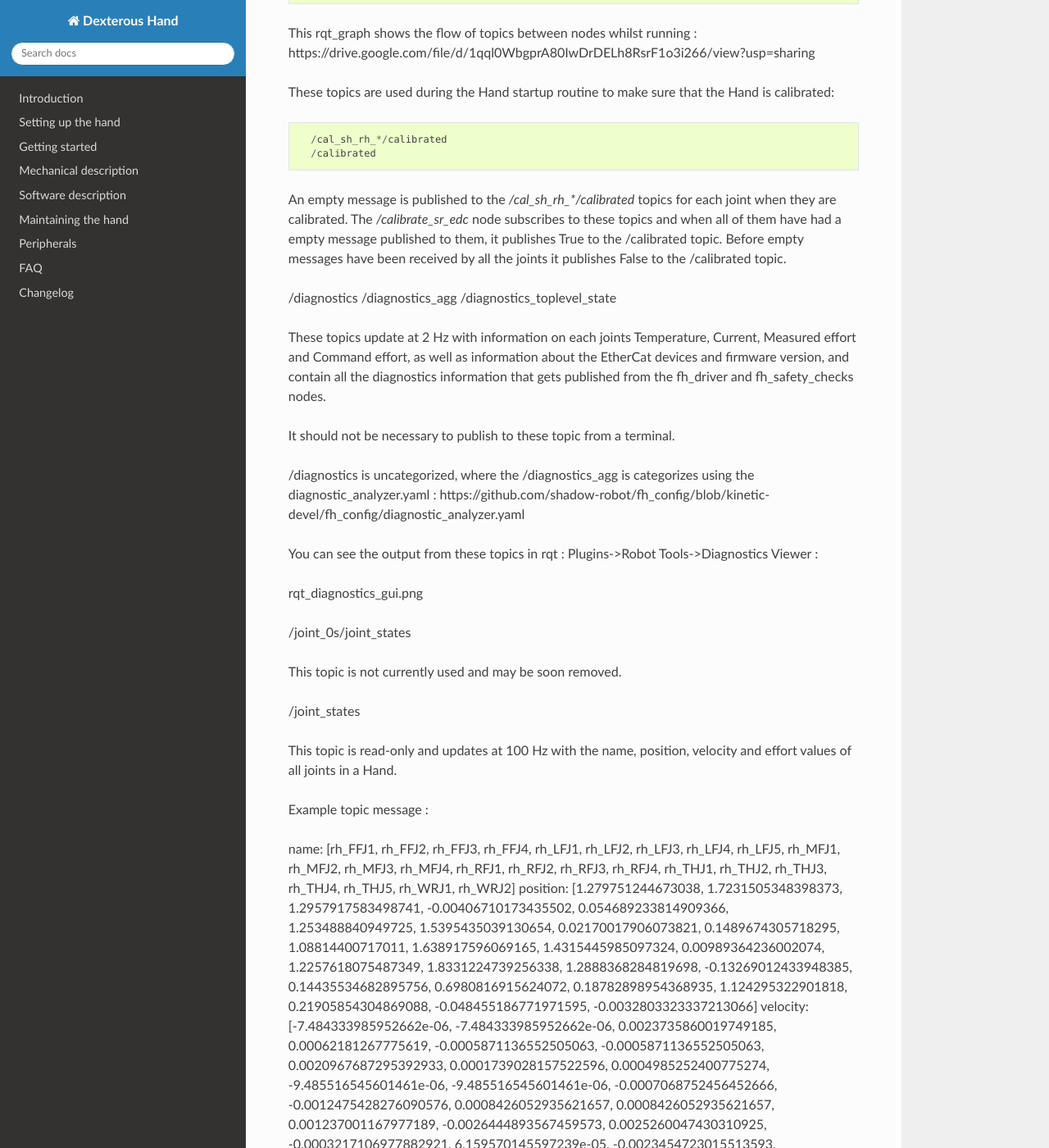
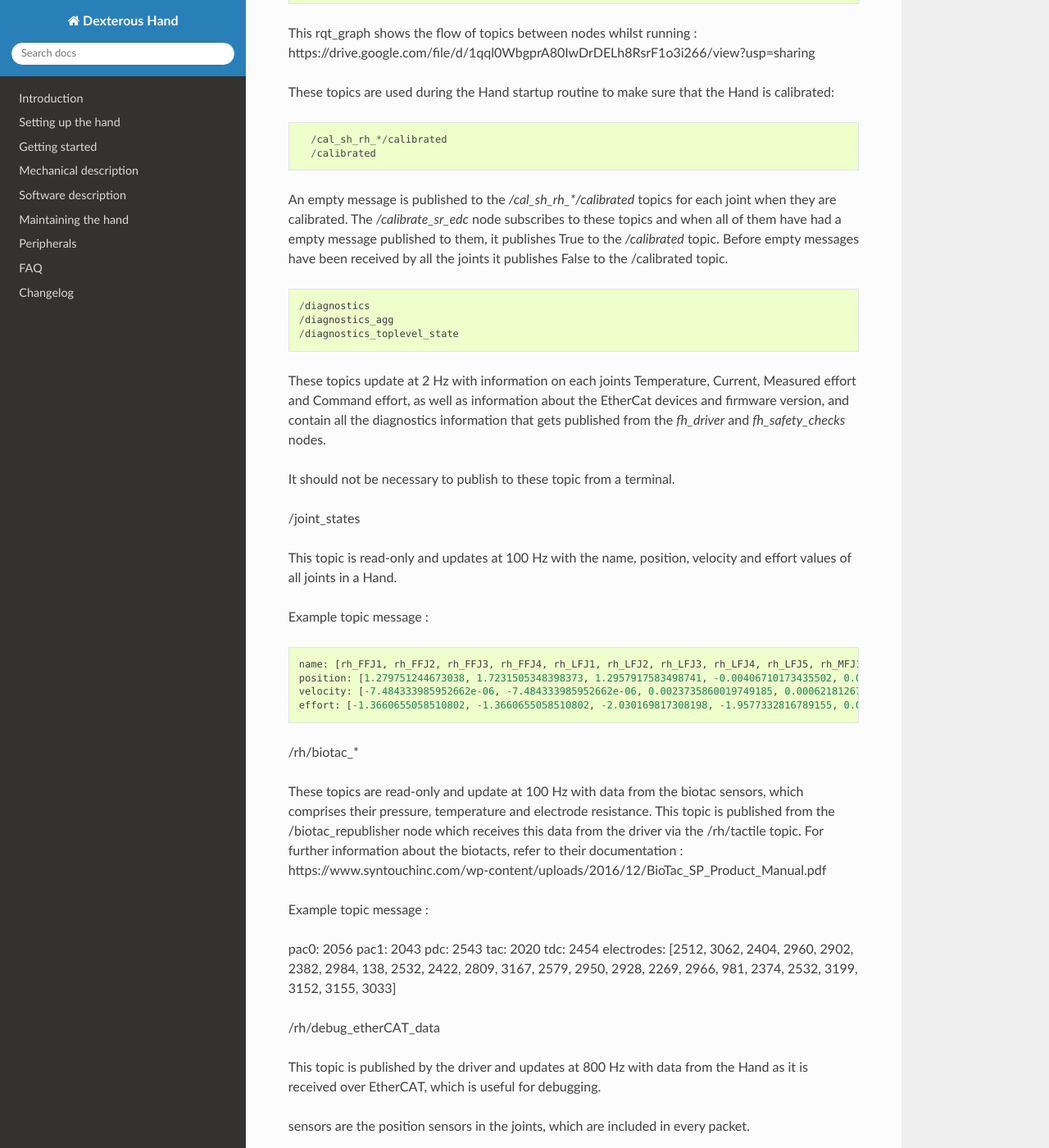
Before and after one commit to shadow-robot/sr_dexterous_hand_documentation, a Sphinx documentation site: the page built from docs/user_guide/3_getting_started.md, in a window 1280 px wide and 1400 px high, scrolled down 16222 px. Shown: the whole window at 82% size. Built offline with Sphinx 7.4.7 and the Read the Docs theme 2.0.0, drawn with Linux system fonts in a browser that asks for light colours; some of the changed text lies outside the part shown.

Commit message:
adding topics section..

```diff
--- a/docs/user_guide/3_getting_started.md
+++ b/docs/user_guide/3_getting_started.md
@@ -511,29 +511,16 @@ These topics are used during the Hand startup routine to make sure that the Hand
 
 
 
-An empty message is published to the */cal_sh_rh_\*/calibrated* topics for each joint when they are calibrated. The */calibrate_sr_edc* node subscribes to these topics and when all of them have had a empty message published to them, it publishes True to the /calibrated topic. Before empty messages have been received by all the joints it publishes False to the /calibrated topic.
+An empty message is published to the */cal_sh_rh_\*/calibrated* topics for each joint when they are calibrated. The */calibrate_sr_edc* node subscribes to these topics and when all of them have had a empty message published to them, it publishes True to the */calibrated* topic. Before empty messages have been received by all the joints it publishes False to the /calibrated topic.
 
 
-/diagnostics
-/diagnostics_agg
-/diagnostics_toplevel_state
+    /diagnostics
+    /diagnostics_agg
+    /diagnostics_toplevel_state
 
-These topics update at 2 Hz with information on each joints Temperature, Current, Measured effort and Command effort, as well as information about the EtherCat devices and firmware version, and contain all the diagnostics information that gets published from the fh_driver and fh_safety_checks nodes.
+These topics update at 2 Hz with information on each joints Temperature, Current, Measured effort and Command effort, as well as information about the EtherCat devices and firmware version, and contain all the diagnostics information that gets published from the *fh_driver* and *fh_safety_checks* nodes.
 
 It should not be necessary to publish to these topic from a terminal.
-
-/diagnostics is uncategorized, where the /diagnostics_agg is categorizes using the diagnostic_analyzer.yaml : https://github.com/shadow-robot/fh_config/blob/kinetic-devel/fh_config/diagnostic_analyzer.yaml
-
-You can see the output from these topics in rqt : Plugins->Robot Tools->Diagnostics Viewer :
-
-
-rqt_diagnostics_gui.png
-
-
-/joint_0s/joint_states
-
-This topic is not currently used and may be soon removed.
-
 
 /joint_states
 
@@ -541,12 +528,10 @@ This topic is read-only and updates at 100 Hz with the name, position, velocity
 
 Example topic message :
 
-name: [rh_FFJ1, rh_FFJ2, rh_FFJ3, rh_FFJ4, rh_LFJ1, rh_LFJ2, rh_LFJ3, rh_LFJ4, rh_LFJ5,
-rh_MFJ1, rh_MFJ2, rh_MFJ3, rh_MFJ4, rh_RFJ1, rh_RFJ2, rh_RFJ3, rh_RFJ4, rh_THJ1,
-rh_THJ2, rh_THJ3, rh_THJ4, rh_THJ5, rh_WRJ1, rh_WRJ2]
-position: [1.279751244673038, 1.7231505348398373, 1.2957917583498741, -0.00406710173435502, 0.054689233814909366, 1.253488840949725, 1.5395435039130654, 0.02170017906073821, 0.1489674305718295, 1.08814400717011, 1.638917596069165, 1.4315445985097324, 0.00989364236002074, 1.2257618075487349, 1.8331224739256338, 1.2888368284819698, -0.13269012433948385, 0.14435534682895756, 0.6980816915624072, 0.18782898954368935, 1.124295322901818, 0.21905854304869088, -0.048455186771971595, -0.0032803323337213066]
-velocity: [-7.484333985952662e-06, -7.484333985952662e-06, 0.0023735860019749185, 0.00062181267775619, -0.0005871136552505063, -0.0005871136552505063, 0.0020967687295392933, 0.0001739028157522596, 0.0004985252400775274, -9.485516545601461e-06, -9.485516545601461e-06, -0.0007068752456452666, -0.0012475428276090576, 0.0008426052935621657, 0.0008426052935621657, 0.001237001167977189, -0.0026444893567459573, 0.0025260047430310925, -0.0003217106977882921, 6.159570145597239e-05, -0.0023454723015513593, 0.0009436399232442155, 0.00017469681801687975, -4.900148416020751e-05]
-effort: [-1.3660655058510802, -1.3660655058510802, -2.030169817308198, -1.9577332816789155, 0.0, 0.0, -17.29928766980003, -1.5006516553524243, -1.8579749510438912, -1.504877130092884, -1.504877130092884, -0.3374653182042338, -1.6492254479379729, -8.476660697182016, -8.476660697182016, -3.3867013328219056, -2.3404145772688683, -0.7688013735971971, 11.02319645071454, 0.8482082620071664, 0.08818910881575533, 1.127772119947565, -2.2344970991165316, -3.5544023107705667]
+    name: [rh_FFJ1, rh_FFJ2, rh_FFJ3, rh_FFJ4, rh_LFJ1, rh_LFJ2, rh_LFJ3, rh_LFJ4, rh_LFJ5, rh_MFJ1, rh_MFJ2, rh_MFJ3, rh_MFJ4, rh_RFJ1, rh_RFJ2, rh_RFJ3, rh_RFJ4, rh_THJ1, rh_THJ2, rh_THJ3, rh_THJ4, rh_THJ5, rh_WRJ1, rh_WRJ2]
+    position: [1.279751244673038, 1.7231505348398373, 1.2957917583498741, -0.00406710173435502, 0.054689233814909366, 1.253488840949725, 1.5395435039130654, 0.02170017906073821, 0.1489674305718295, 1.08814400717011, 1.638917596069165, 1.4315445985097324, 0.00989364236002074, 1.2257618075487349, 1.8331224739256338, 1.2888368284819698, -0.13269012433948385, 0.14435534682895756, 0.6980816915624072, 0.18782898954368935, 1.124295322901818, 0.21905854304869088, -0.048455186771971595, -0.0032803323337213066]
+    velocity: [-7.484333985952662e-06, -7.484333985952662e-06, 0.0023735860019749185, 0.00062181267775619, -0.0005871136552505063, -0.0005871136552505063, 0.0020967687295392933, 0.0001739028157522596, 0.0004985252400775274, -9.485516545601461e-06, -9.485516545601461e-06, -0.0007068752456452666, -0.0012475428276090576, 0.0008426052935621657, 0.0008426052935621657, 0.001237001167977189, -0.0026444893567459573, 0.0025260047430310925, -0.0003217106977882921, 6.159570145597239e-05, -0.0023454723015513593, 0.0009436399232442155, 0.00017469681801687975, -4.900148416020751e-05]
+    effort: [-1.3660655058510802, -1.3660655058510802, -2.030169817308198, -1.9577332816789155, 0.0, 0.0, -17.29928766980003, -1.5006516553524243, -1.8579749510438912, -1.504877130092884, -1.504877130092884, -0.3374653182042338, -1.6492254479379729, -8.476660697182016, -8.476660697182016, -3.3867013328219056, -2.3404145772688683, -0.7688013735971971, 11.02319645071454, 0.8482082620071664, 0.08818910881575533, 1.127772119947565, -2.2344970991165316, -3.5544023107705667]
 
 
 /rh/biotac_*
```
